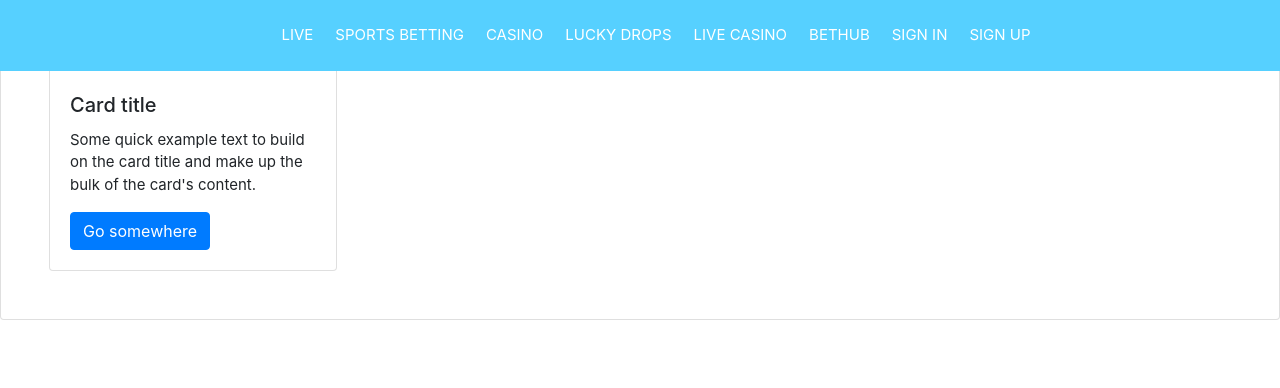
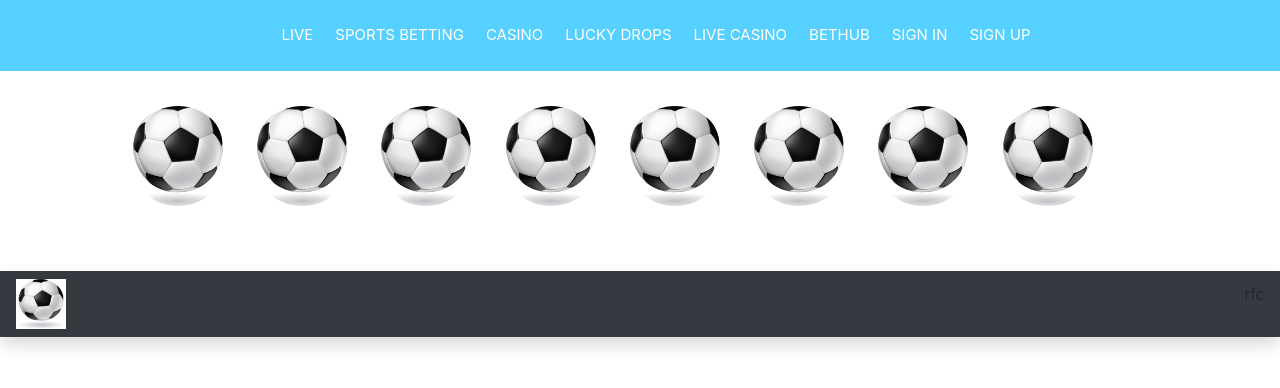
Before and after one commit to mondalalok55/score_card, a plain HTML site: page index.html in a window 1280 px wide. Drawn offline with nearby package versions, Linux system fonts and the light colour scheme.

Commit message:
navber change

```diff
--- a/index.html
+++ b/index.html
@@ -51,21 +51,59 @@
             </div>
          </nav>
       </header>
-      <!-- ghjklhggjk -->
-      <div class="card p-5">
-   <div class="card"style="width: 18rem;">
-  <img src="..." class="card-img-top" alt="...">
-  <div class="card-body">
-    <h5 class="card-title">Card title</h5>
-    <p class="card-text">Some quick example text to build on the card title and make up the bulk of the card's content.</p>
-    <a href="#" class="btn btn-primary">Go somewhere</a>
-  </div>
+<div class="container p-5 mt-5">
+    <div class="circle-container">
+        <div class="image-circle">
+            <img src="./6.png" />
+   <p>refdcfeded</p>
+        </div>
+        <div class="image-circle">
+            <img src="./6.png" />
+            <p>Text 2</p>
+        </div>
+        <div class="image-circle">
+            <img src="./6.png" />
+            <p>Text 3</p>
+        </div>
+        <div class="image-circle">
+            <img src="./6.png" />
+            <p>Text 4</p>
+        </div>
+        <div class="image-circle">
+            <img src="./6.png" />
+            <p>Text 5</p>
+        </div>
+        <div class="image-circle">
+            <img src="./6.png" />
+            <p>Text 6</p>
+        </div>
+        <div class="image-circle">
+            <img src="./6.png" />
+            <p>Text 7</p>
+        </div>
+        <div class="image-circle">
+            <img src="./6.png" />
+            <p>Text 8</p>
+        </div>
+    </div>
 </div>
-    </div>
+
+  <div class="shadow-none bg-light rounded">
+   <nav class="navbar bg-dark shadow">
+      <div class="container-fluid  p-0">
+         <img src="./6.png" width="50" height="50" />
+         <p>rfc</p>
+         <!-- <span class="navbar-brand text-white">SCORECARD</span> -->
+      </div>
+   </nav>
+</div>
+
+
+
       <!-- *********************** footer end ************************** -->
       <script src=" https://cdn.jsdelivr.net/npm/jquery@3.5.1/dist/jquery.slim.min.js " ></script>
       <script src=" https://cdn.jsdelivr.net/npm/bootstrap@4.6.2/dist/js/bootstrap.bundle.min.js " ></script>
       <script src=" https://cdnjs.cloudflare.com/ajax/libs/OwlCarousel2/2.3.4/owl.carousel.min.js "></script>
-      <!-- <script src="script.js"> </script> -->
+      <script src="script.js"></script>
    </body>
 </html>
--- a/style.css
+++ b/style.css
@@ -66,3 +66,26 @@ background: #56d0ff;
 background:#11042c;
 }
 /*navend*/
+
+/*__________*/
+
+
+
+
+.image-circle {
+    width: 100px;
+    height: 100px;
+    border-radius: 50%;
+    overflow: hidden;
+    display: inline-block;
+    margin: 10px;
+}
+
+.image-circle img {
+    width: 100%;
+    height: 100%;
+    object-fit: cover;
+}
+
+
+/*--------*/
```
Also changed, not shown: 6.png (added), script.js (added).
